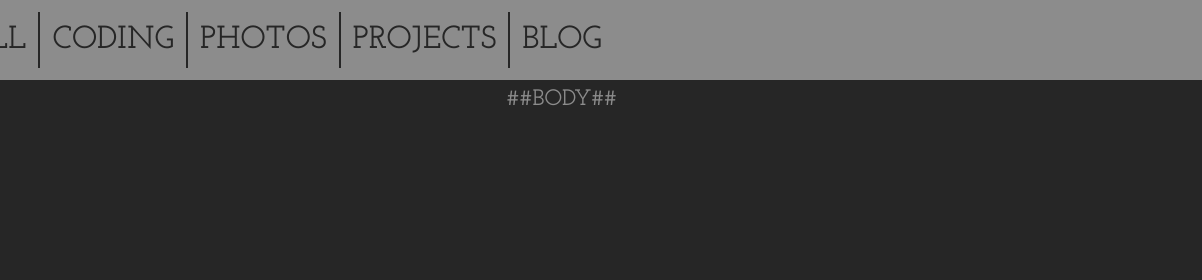
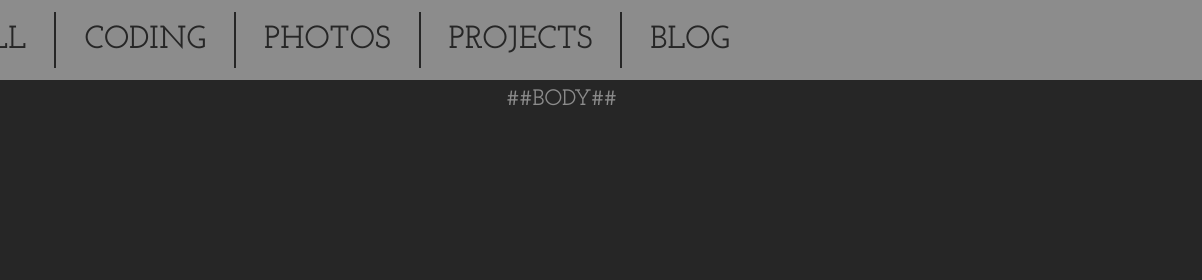
Before and after one commit to TheLostLambda/thelostlambda.xyz, a plain HTML site: page web/page/app.html in a window 1280 px wide. Shown: the top 280 px of the page, 78-1280 px from the left. Drawn offline with Linux system fonts and the light colour scheme.

Commit message:
Travelling to (more) space

```diff
--- a/web/page/css/app.css
+++ b/web/page/css/app.css
@@ -56,7 +56,7 @@ footer {
     width: 2px;
     height: 3.5rem;
     background-color: var(--bg-color);
-    margin: 0 0.75rem;
+    margin: 0 1.75rem;
 }
 
 #home {
```
